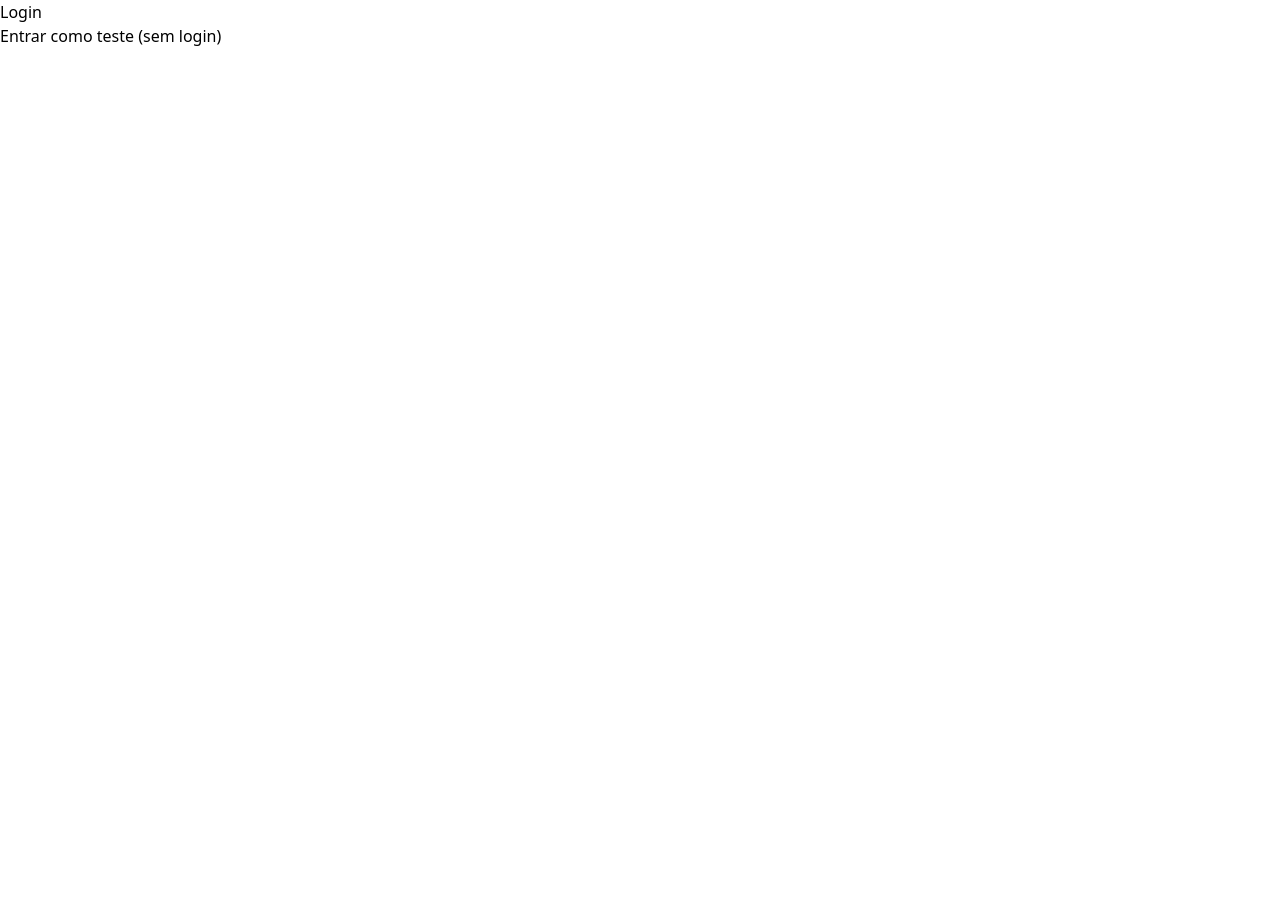
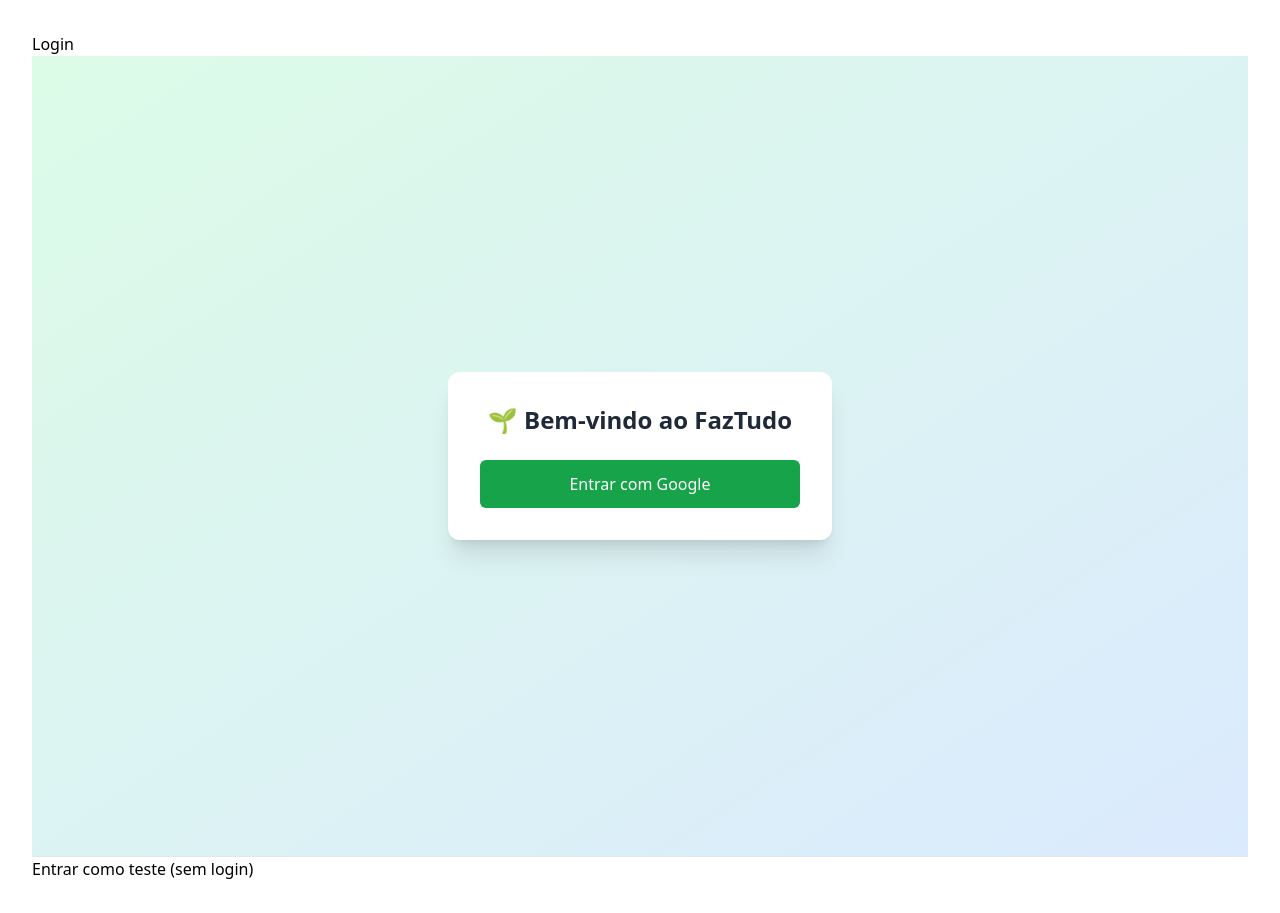
Before and after one commit to mateusrega/FazTudo, a React (Vite) app: page /login in a window 1280 px wide. Before the commit the page ends 800 px from the top, so only its background shows below. Built offline with nearby package versions, Linux system fonts and the light colour scheme; no server answers.

Commit message:
Update App.jsx

```diff
--- a/src/App.jsx
+++ b/src/App.jsx
@@ -1,52 +1,54 @@
 import React, { useState } from "react";
 import { BrowserRouter as Router, Routes, Route, Navigate } from "react-router-dom";
-
 import Login from "./pages/Login";
 import Dashboard from "./pages/Dashboard";
 import Builder from "./pages/Builder";
 import Feedback from "./pages/Feedback";
 import AdminFeedbacks from "./pages/AdminFeedbacks";
-
 import { UserProvider } from "./contexts/UserContext";
 
 function App() {
   const [user, setUser] = useState(null);
   const [testingMode, setTestingMode] = useState(false);
 
-  // Se não estiver logado nem em modo teste, mostra tela de login
-  if (!user && !testingMode) {
-    return (
-      <div>
-        <h1>Login</h1>
-        {/* Aqui pode vir o seu componente/formulário de Login */}
-        <button onClick={() => setTestingMode(true)}>Entrar como teste (sem login)</button>
-      </div>
-    );
-  }
-
-  // Se logado ou em modo teste, mostra o app com rotas
   return (
     <UserProvider>
       <Router>
-        <div>
-          <p>{testingMode ? "Modo teste ativo" : `Usuário logado: ${user?.email}`}</p>
-          <button
-            onClick={() => {
-              setTestingMode(false);
-              setUser(null);
-            }}
-          >
+        {/* Mostra login apenas se não estiver logado nem em modo teste */}
+        {!user && !testingMode ? (
+          <div style={{ padding: "2rem" }}>
+            <h1>Login</h1>
+            <Login onLogin={(u) => setUser(u)} />
+            <hr />
+            <button onClick={() => setTestingMode(true)}>Entrar como teste (sem login)</button>
+          </div>
+        ) : (
+          <>
+            <div style={{ padding: "1rem", background: "#eee" }}>
+              <p>
+                {testingMode
+                  ? "Modo teste ativo"
+                  : `Usuário logado: ${user?.email || "Desconhecido"}`}
+              </p>
+              <button onClick={() => { setUser(null); setTestingMode(false); }}>
                 Sair
               </button>
             </div>
             <Routes>
-          <Route path="/login" element={<Login setUser={setUser} />} />
               <Route path="/dashboard" element={<Dashboard />} />
               <Route path="/builder/:id" element={<Builder />} />
+              {/* Áreas protegidas */}
+              {user && (
+                <>
                   <Route path="/feedback" element={<Feedback />} />
                   <Route path="/admin/feedbacks" element={<AdminFeedbacks />} />
-          <Route path="*" element={<Navigate to="/login" />} />
+                </>
+              )}
+              {/* Redirecionamento padrão */}
+              <Route path="*" element={<Navigate to="/dashboard" />} />
             </Routes>
+          </>
+        )}
       </Router>
     </UserProvider>
   );
```
Lines whose indentation alone changed are shown as unchanged.
